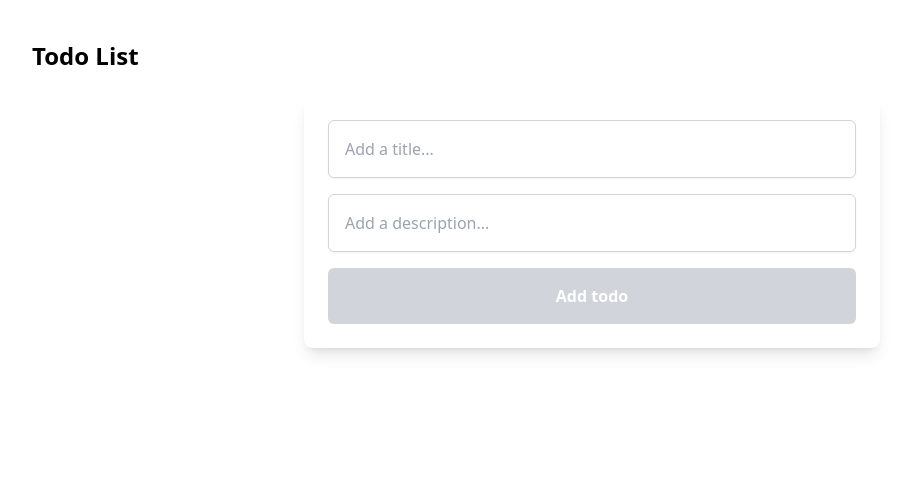
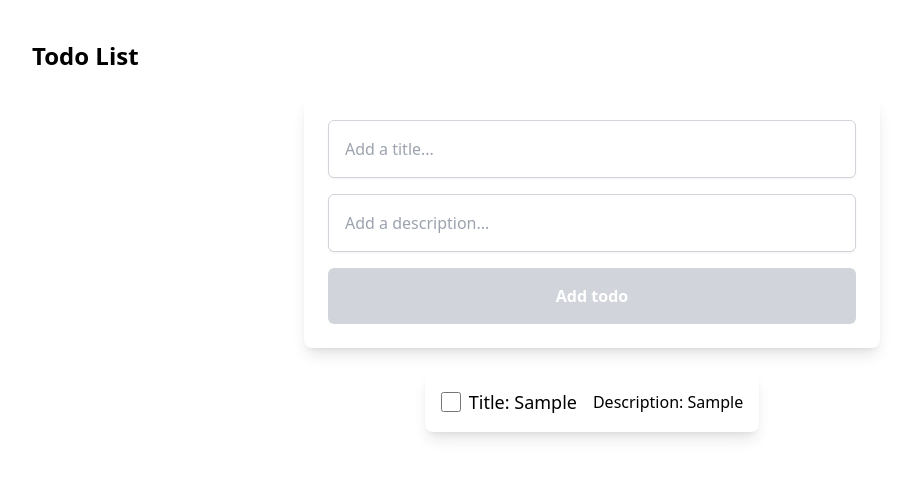
Before and after one commit to abdulladone94/todo-list-react-context, a React (Vite) app: page / in a window 1280 px wide. Both pictures are taken after typing "Sample", "Sample" into the empty fields and a click on the button "Add todo". Shown: the top 478 px of the page, without its empty margins (48-956 px from the left). Built offline with nearby package versions, Linux system fonts and the light colour scheme.

Commit message:
created todo list and view

```diff
--- a/src/App.jsx
+++ b/src/App.jsx
@@ -1,10 +1,12 @@
 import AddTodo from './components/AddTodo';
+import TodoList from './components/TodoList';
 
 function App() {
   return (
     <div className="flex flex-col gap-y-2 mx-auto mt-10 px-20">
       <h1 className="text-2xl font-bold mb-4">Todo List</h1>
       <AddTodo />
+      <TodoList />
     </div>
   );
 }
--- /dev/null
+++ b/src/components/TodoList/index.jsx
@@ -0,0 +1,53 @@
+import React from 'react';
+import { useTodos } from '../../contexts/TodoContext';
+
+const TodoList = () => {
+  const { todos, toggleTodo } = useTodos();
+  return (
+    <div className="max-w-md mx-auto p-4 sm:max-w-lg lg:max-w-2xl space-y-4">
+      {todos.map((todo, index) => (
+        <div
+          key={index}
+          className="bg-white shadow-lg rounded-lg p-4 flex flex-col sm:flex-row items-start sm:items-center sm:justify-between"
+        >
+          {/* Checkbox */}
+          <div className="flex items-center space-x-2">
+            <input
+              type="checkbox"
+              className="form-checkbox w-5 h-5 text-blue-600"
+              checked={todo.completed}
+              onChange={(e) => toggleTodo(index)}
+            />
+            <label
+              className={`text-lg ${
+                todo.completed ? 'text-gray-400 line-through' : 'text-black'
+              }`}
+            >
+              Title: {todo.title}
+            </label>
+          </div>
+
+          {/* Description */}
+          <div className="mt-2 sm:mt-0 sm:ml-4">
+            <p
+              className={`text-sm sm:text-base ${
+                todo.completed ? 'text-gray-400 line-through' : 'text-black'
+              }`}
+            >
+              Description: {todo.description}
+            </p>
+          </div>
+
+          {/* Completed Date */}
+          {todo.completed && todo.completedAt && (
+            <div className="mt-2 sm:mt-0 sm:ml-4 text-sm text-gray-600">
+              Completed At: {new Date(todo.completedAt).toLocaleString()}
+            </div>
+          )}
+        </div>
+      ))}
+    </div>
+  );
+};
+
+export default TodoList;
```
